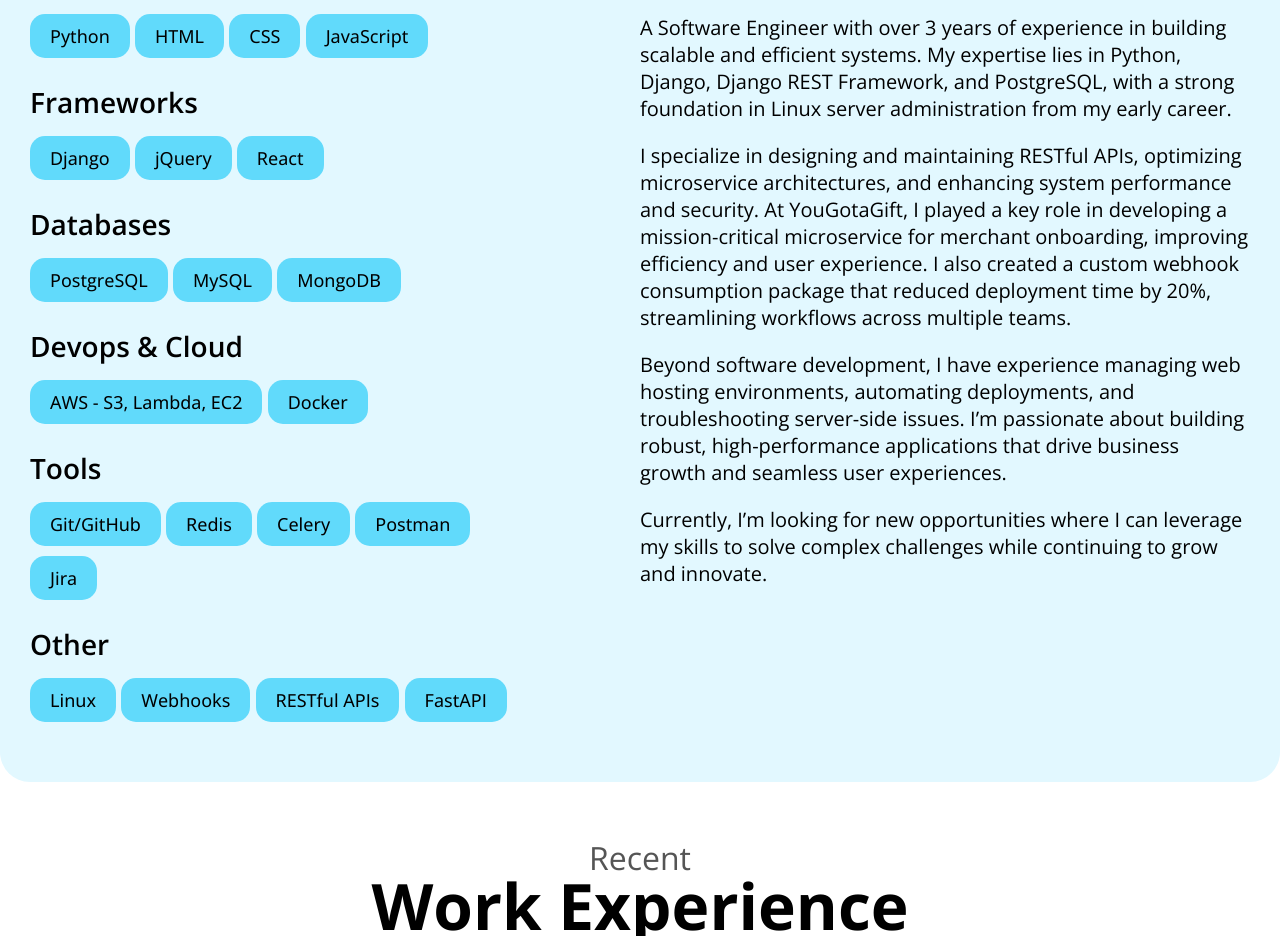
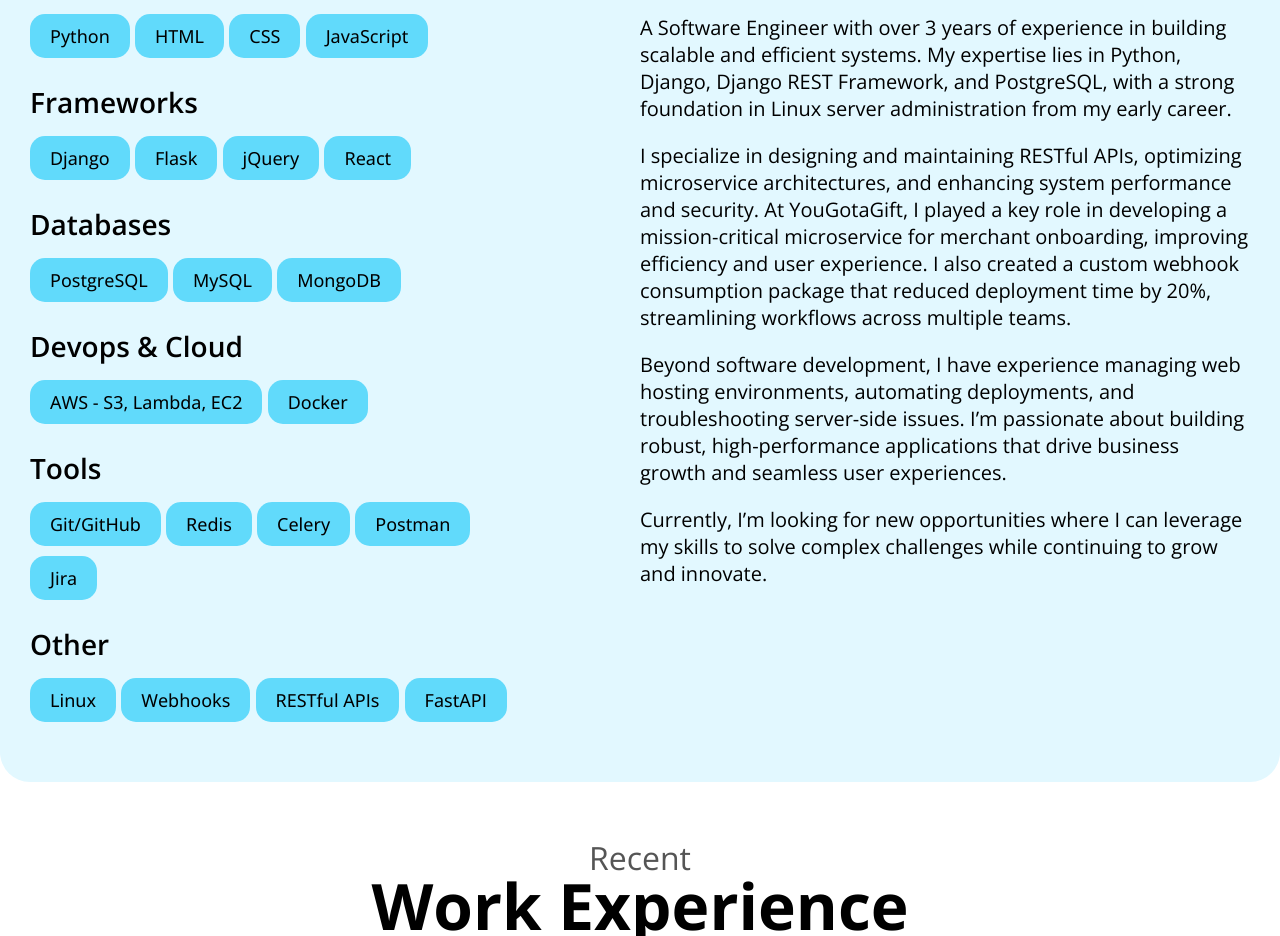
Before and after one commit to Romi-Sebastian/Porfolio-Website, a plain HTML site: page index.html in a window 1280 px wide. Shown: the part 1022-1958 px from the top of the page. Drawn offline with nearby package versions, Linux system fonts and the light colour scheme.

Commit message:
added more skills

```diff
--- a/index.html
+++ b/index.html
@@ -105,6 +105,7 @@
                     <h3>Frameworks</h3>
                     <ul>
                         <li>Django</li>
+                        <li>Flask</li>
                         <li>jQuery</li>
                         <li>React</li>
                     </ul>
```
